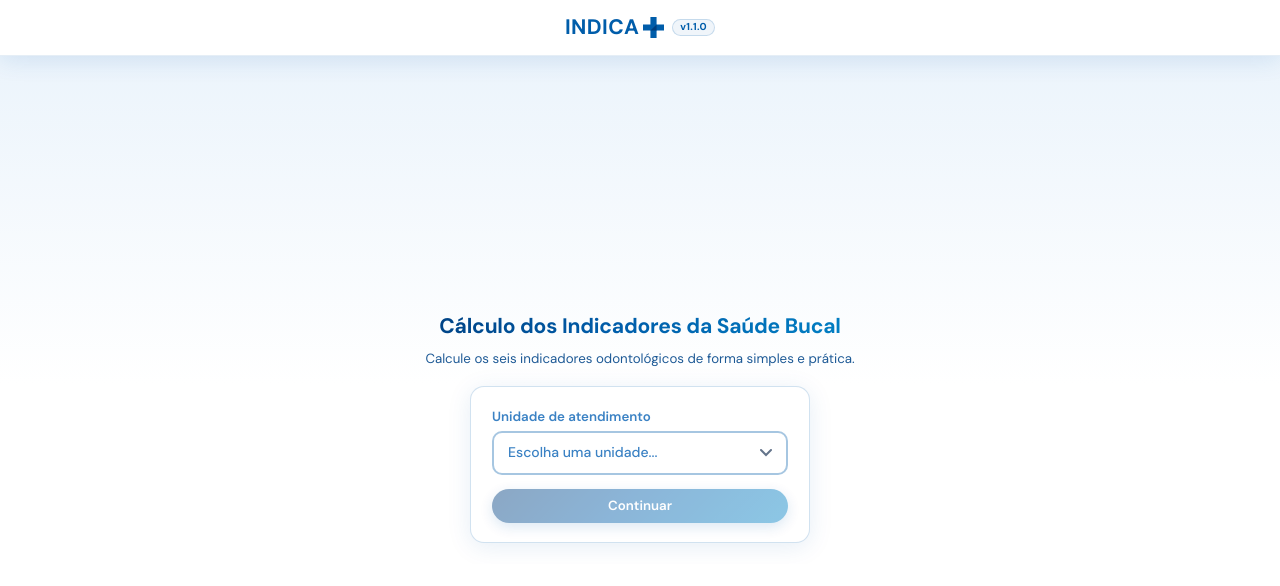
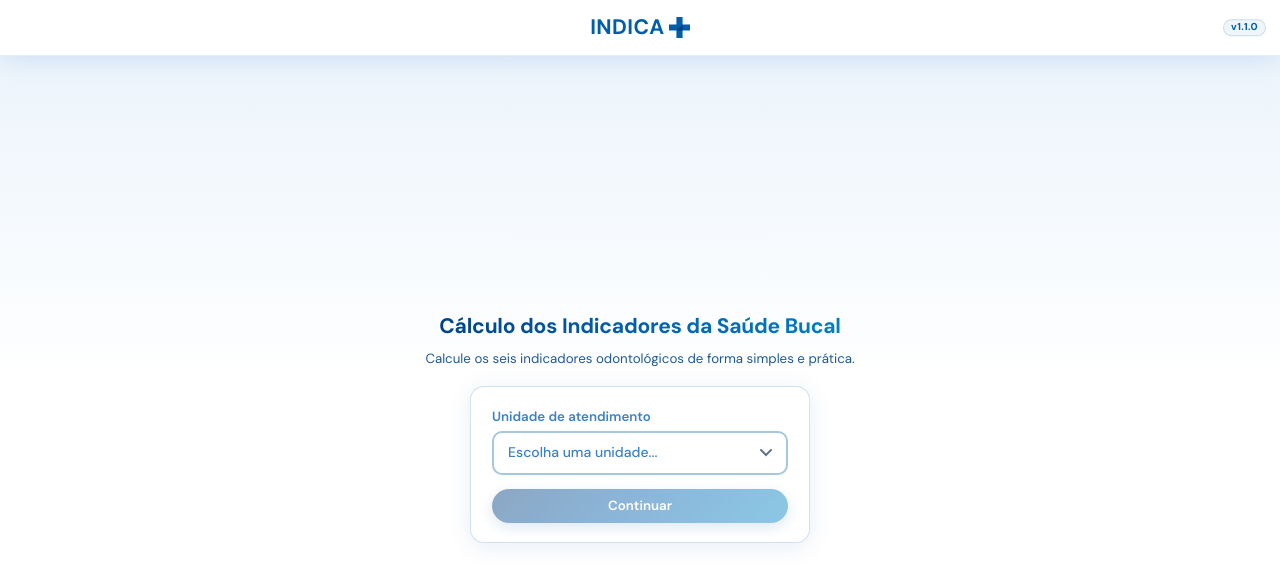
Before and after one commit to Diogo-Silva096/Indica-, a website: page index.html in a window 1280 px wide. Drawn offline with Linux system fonts and the light colour scheme.

Commit message:
Move a versão do app para o canto direito do header
Co-authored-by: Cursor <cursoragent@cursor.com>

```diff
--- a/css/layout.css
+++ b/css/layout.css
@@ -165,10 +165,13 @@ body.modo-entrada .tela-entrada {
   justify-self: center;
   display: inline-flex;
   align-items: center;
-  gap: 0.55rem;
 }
 
 .header-versao {
+  position: absolute;
+  right: max(1rem, env(safe-area-inset-right, 0px));
+  top: 50%;
+  transform: translateY(-50%);
   display: inline-flex;
   align-items: center;
   padding: 0.2rem 0.5rem;
--- a/index.html
+++ b/index.html
@@ -29,8 +29,8 @@
           </span>
         </span>
       </a>
-      <span class="header-versao" data-app-versao aria-label="Versão do aplicativo"></span>
     </div>
+    <span class="header-versao" data-app-versao aria-label="Versão do aplicativo"></span>
   </header>
 
   <main>
```
